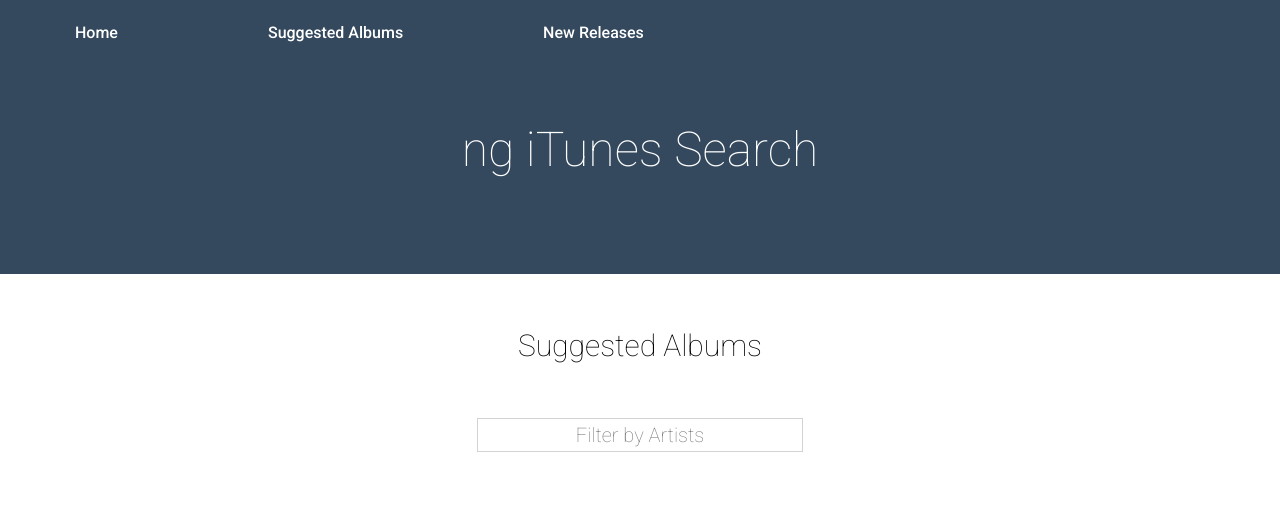
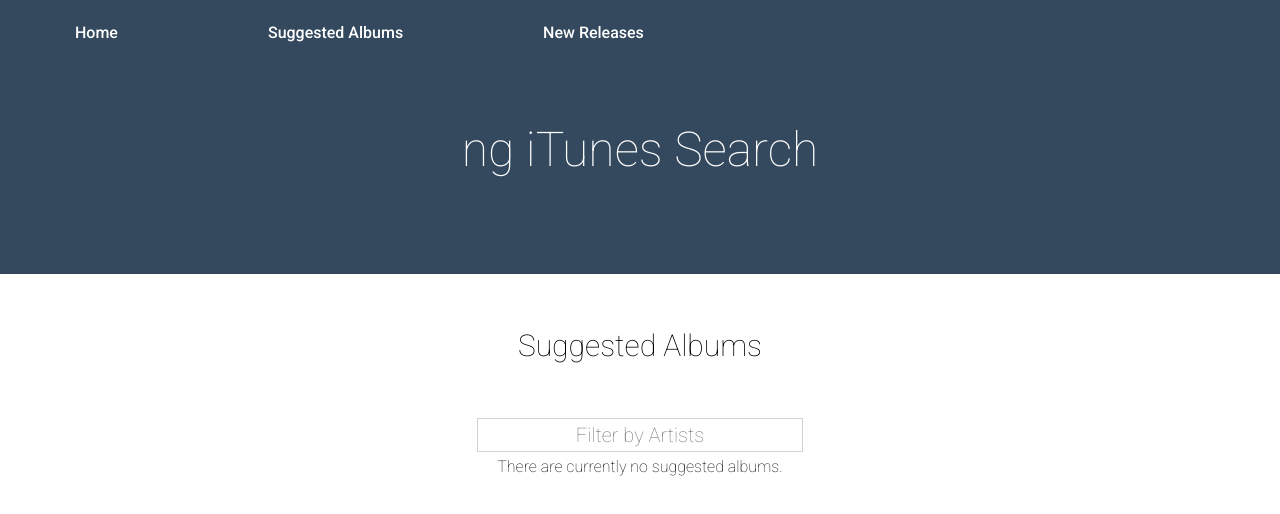
Before and after one commit to pacalabre/itunes-search-angular, an Angular app: page /suggested-albums in a window 1280 px wide. Shown: the top 514 px of the page. Built offline with nearby package versions, Linux system fonts and the light colour scheme.

Commit message:
added messages if there were no suggested albums

```diff
--- a/src/app/page-components/album-suggestions-component/album-suggestions-component.component.html
+++ b/src/app/page-components/album-suggestions-component/album-suggestions-component.component.html
@@ -1,6 +1,7 @@
 <main class="album-suggestions-main">
 	<h1>Suggested Albums</h1>
 	<input class="search-input" placeholder="Filter by Artists" [(ngModel)]="searchText">
+	<h2 *ngIf="albums.length === 0"> There are currently no suggested albums.</h2>
 	<ul>
 		<li class="album-li" *ngFor="let album of albums | filter : searchText">
 			<span class="album-border"></span>
```
